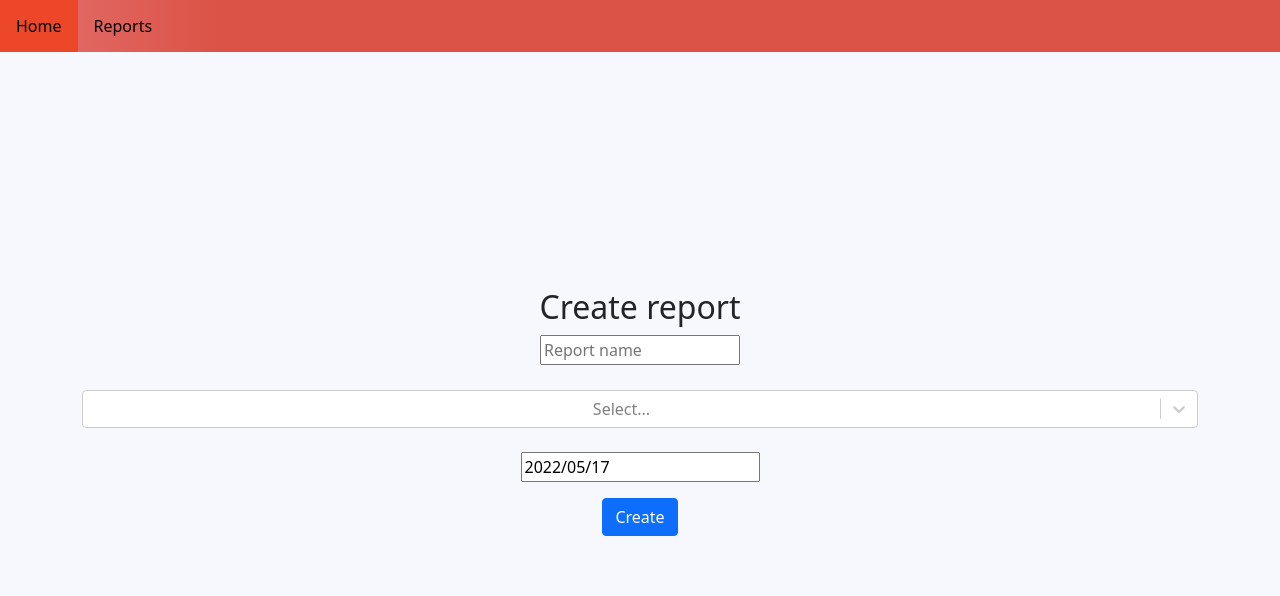
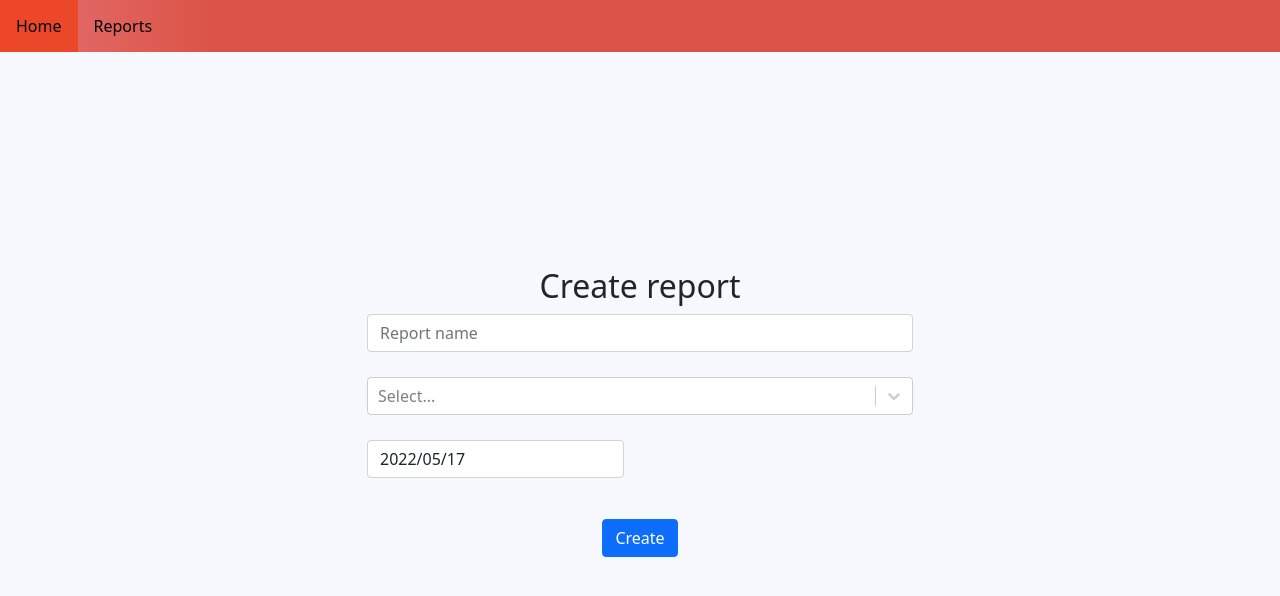
Before and after one commit to Janussr/Papp_insights_frontend, a React (Create React App) app: page /createreport in a window 1280 px wide. Shown: the top 596 px of the page. Built offline with nearby package versions, Linux system fonts and the light colour scheme; no server answers.

Commit message:
styling and react-bootstrap

```diff
--- a/src/components/CreateReport.js
+++ b/src/components/CreateReport.js
@@ -5,6 +5,8 @@ import Select from 'react-select'
 import "react-datepicker/dist/react-datepicker.css";
 import DatePicker from "react-datepicker";
 import { v1 as uuid } from "uuid";
+import { Container, Row, Col } from 'react-bootstrap';
+import { useNavigate } from "react-router-dom";
 
 const URL = apiUtils.getUrl()
 
@@ -14,6 +16,8 @@ const CreateReport = () => {
   const [selectedParkingAreas, setSelectedParkingAreas] = useState([]);
   const [startDate, setStartDate] = useState(new Date());
 
+  const navigate = useNavigate()
+
   const year = startDate.getUTCFullYear()
   const month = startDate.getUTCMonth() + 1
   const monthToString = '0' + month.toString()
@@ -22,12 +26,9 @@ const CreateReport = () => {
   const slicedDate = date.slice(-2)
   const selectedDate = year.toString() + "-" + slicedMonth + "-" + slicedDate
 
-  console.log(selectedDate);
-
   const handleInput = (event) => {
     setReport({ ...report, [event.target.id]: event.target.value })
   }
-
 
   const handleChange = (e) => {
     const selected = e.map(obj => {
@@ -61,17 +62,18 @@ const CreateReport = () => {
       date: selectedDate
     }
     )
+    navigate('/reports')
   }
 
   return (
     <div className="center">
-
       <h2>Create report</h2>
-
-      <div className="centerContent container">
-
+      <Container>
+        <Row>
+          <Col></Col>
+          <Col lg="6">
             <form className="SelectInput" onChange={handleInput}>
-          <input className="inputField" id="report_name" type="text" placeholder="Report name"></input>
+              <input className="inputField form-control" id="report_name" type="text" placeholder="Report name"></input>
             </form>
 
             <Select
@@ -79,19 +81,23 @@ const CreateReport = () => {
               isMulti
               name="parkingAreas"
               options={options}
-          className="basic-multi-select"
+              className="basic-multi-select inputField"
               classNamePrefix="select" />
 
-        <br></br>
             <DatePicker
+              className="inputField form-control"
               dateFormat="yyyy/MM/dd"
               selected={startDate}
               onChange={(date) => setStartDate(date)} />
+            <div className="centerContent">
+              <button onClick={createReport} className="btn btn-primary mt-3">Create</button>
             </div>
-      <button onClick={createReport} className="btn btn-primary mt-3">Create</button>
+          </Col>
+          <Col></Col>
+        </Row>
+      </Container >
 
-
-    </div>
+    </div >
   )
 }
 
--- a/src/components/MyReport.js
+++ b/src/components/MyReport.js
@@ -5,6 +5,7 @@ import apiUtils from "../utils/apiUtils"
 import { css } from "@emotion/react";
 import { PieChart } from 'react-minimal-pie-chart';
 import { ClipLoader } from "react-spinners";
+import { Container, Row, Col } from 'react-bootstrap';
 
 const URL = apiUtils.getUrl()
 
@@ -17,7 +18,7 @@ const override = css`
 const MyReport = () => {
     const [report, setReport] = useState({});
     const [areas, setAreas] = useState([]);
-    let [loading, setLoading] = useState(true);
+    const [loading, setLoading] = useState(true);
 
     const id = useParams().id
 
@@ -38,22 +39,21 @@ const MyReport = () => {
             {!loading ? <h2 className="centerContent">{report.date}</h2> : (<h1></h1>)}
             {loading ? <h2 className="centerContent">Processing Report...</h2> : (<h1></h1>)}
             <ClipLoader css={override} color='FFFFFF' loading={loading} size={150} />
-            <div className="container">
-                <div className="row">
+            <Container>
+                <Row>
                     {areas.map((area) =>
-                        <div
-                            className="col-sm centerContent" key={area.name} >
+                        <Col
+                            className="centerContent" key={area.name} >
                             <h3>{area.name}</h3>
                             <h4>Belægningsgrad: {Math.round(area.parking_category.value) + '%'}</h4>
                             <PieChart
                                 data={[
                                     { title: 'Belægningsgrad', value: area.parking_category.value, color: '#0288d1', label: area.parking_category.value },
                                     { value: 100 - area.parking_category.value, color: '#FFFFFF' },
-                                ]}
-                            />
-                        </div>)}
-                </div>
-            </div>
+                                ]} />
+                        </Col>)}
+                </Row>
+            </Container>
         </div >
     )
 }
--- a/src/components/Reports.js
+++ b/src/components/Reports.js
@@ -3,6 +3,7 @@ import { useNavigate } from "react-router-dom";
 import { NavLink } from "react-router-dom";
 import apiUtils from "../utils/apiUtils";
 import axios from "axios";
+import { Container, Row, Col } from 'react-bootstrap';
 
 const URL = apiUtils.getUrl()
 
@@ -24,21 +25,23 @@ const Reports = () => {
     }
 
     return (
-        <div>
-            <h1 className="centerContent">Reports</h1>
-            <div className="centerContent container">
-                <button onClick={toCreate} className="btn btn-primary">Create Report</button>
-            </div>
-            <div className="row">
-                {reports.map((report) =>
-                    <div key={report.id} className="col-sm centerContent">
-                        <h2>{report.name}</h2>
-                        <NavLink to={`/report/${report.id}`}><button className="btn btn-primary">View</button></NavLink>
-                    </div>
-                )}
+        <div className="centerContent">
+            <Container>
+                <h1 className="centerContent">Reports</h1>
+                <Row>
 
-
-            </div>
+                    {reports.map((report) =>
+                        <Col sm="4" key={report.id} className="centerContent reportSection">
+                            <h2>{report.name}</h2>
+                            <h4>{report.date}</h4>
+                            <NavLink to={`/report/${report.id}`}><button className="btn btn-secondary">View</button></NavLink>
+                        </Col>
+                    )}
+                </Row>
+                <div>
+                    <button onClick={toCreate} className="btn btn-primary">Create a Report</button>
+                </div>
+            </Container>
         </div>
     )
 }
--- a/src/index.css
+++ b/src/index.css
@@ -129,7 +129,10 @@ ul {
   width: 100px
 }
 
-.inputField{
+.inputField {
   margin-bottom: 25px;
-  width: 200px;
 }
+
+.reportSection {
+  margin-bottom: 50px;
+}
```
Lines whose indentation alone changed are shown as unchanged.
